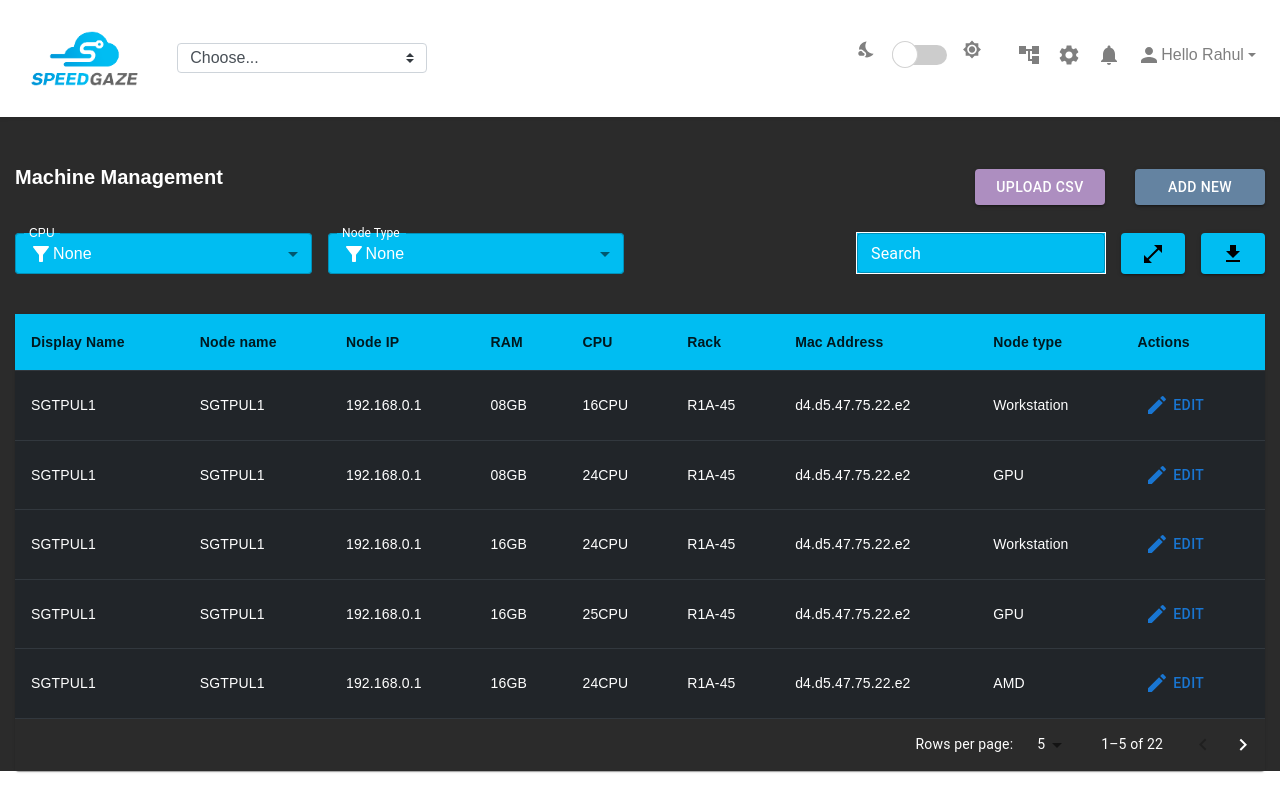
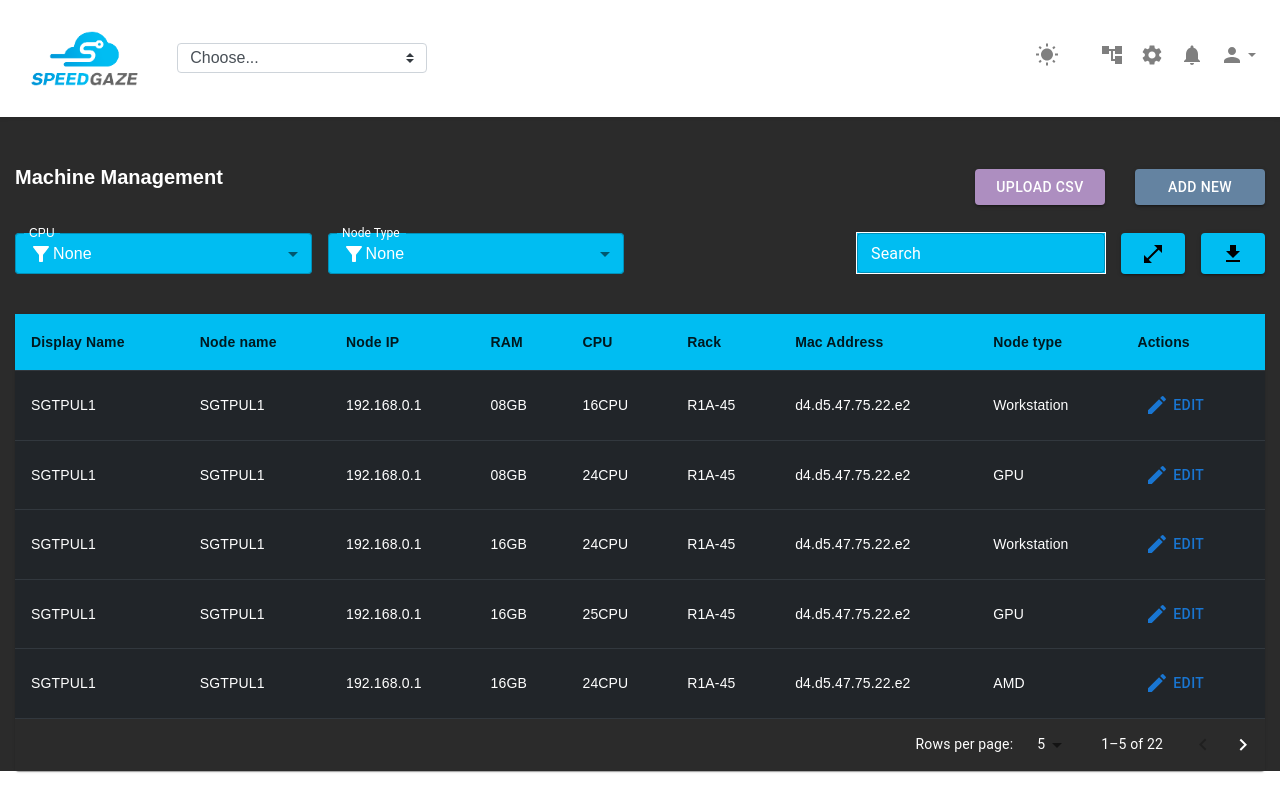
Before and after one commit to ajaydhiman9611/SpeedGaze, a React (Create React App) app: page / in a window 1280 px wide. Built offline with nearby package versions, Linux system fonts and the light colour scheme; a web font is replaced by a local one.

Commit message:
Updated the theme and stored it in the localstorage

```diff
--- a/src/App.css
+++ b/src/App.css
@@ -9,8 +9,26 @@ body {
   padding-top: 14px;
 }
 
-.themeBar{
+#hideOnLargerScreen {
+  display: none;
+}
+
+@media only screen and (max-width: 600px) {
+
+  #hideOnLargerScreen {
+    display: inline;
+    padding-left: 25px;
+  }
+  .themeBar > svg {
+    margin-top: 19px;
+  }
+}
+
+.themeBar {
   margin-right: 25px;
+}
+.themeBar > svg {
+  margin-top: 9px;
 }
 
 /* ---------------------- Theme SLider ---------------------------------- */
@@ -82,7 +100,6 @@ input:checked + .slider:before {
 }
 /* ---------------------- Theme Slider ---------------------------------- */
 
-
 .bg-light {
   background-color: white;
   color: black;
--- a/src/Components/Navbar/Navbar.js
+++ b/src/Components/Navbar/Navbar.js
@@ -6,7 +6,7 @@ import SettingsIcon from '@mui/icons-material/Settings';
 import NotificationsIcon from '@mui/icons-material/Notifications';
 import PersonIcon from '@mui/icons-material/Person';
 import NightsStayIcon from '@mui/icons-material/NightsStay';
-import Brightness7Icon from '@mui/icons-material/Brightness7';
+import WbSunnyIcon from '@mui/icons-material/WbSunny';
 
 import logo from "../../assets/brand_Logo.png"
 
@@ -69,30 +69,37 @@ export const Navbar = () => {
                         <span className="nav-link"><input class="form-control mr-sm-2 headerSearch" type="search" placeholder="Search" aria-label="Search" /></span>
                     </li> */}
                     <li className="nav-item themeBar">
-                        <span
-                            style={{ width: "fit-content", verticalAlign: "middle", textAlign: "center" }}>
-                            <NightsStayIcon style={{ color: "grey", paddingTop: "5px" }} />
-                            &nbsp; &nbsp;
-                            <label className="switch">
-                                <input type="checkbox" onClick={changeTheme} />
-                                <span className="slider round"></span>
-                            </label>
-                            &nbsp; &nbsp;
-                            <Brightness7Icon style={{ color: "grey", paddingTop: "5px" }} />
+                        <span className="nav-link">
+                            {themeState === "darker"
+                                ?
+                                <WbSunnyIcon id="theme-icon" onClick={changeTheme} style={{ color: "grey", cursor: "pointer" }} />
+                                :
+                                <NightsStayIcon id="theme-icon" onClick={changeTheme} style={{ color: "grey", cursor: "pointer" }} />
+                            }
+                            <span htmlFor="theme-icon" id="hideOnLargerScreen">Toggle Theme</span>
                         </span>
                     </li>
                     <li className="nav-item ">
-                        <span className="nav-link"><AccountTreeIcon /></span>
+                        <span className="nav-link">
+                            <AccountTreeIcon />
+                            <span id="hideOnLargerScreen">Project and Jobs</span>
+                        </span>
                     </li>
                     <li className="nav-item">
-                        <span className="nav-link"><SettingsIcon /></span>
+                        <span className="nav-link">
+                            <SettingsIcon />
+                            <span id="hideOnLargerScreen">Settings</span>
+                        </span>
                     </li>
                     <li className="nav-item ">
-                        <span className="nav-link"><NotificationsIcon /></span>
+                        <span className="nav-link">
+                            <NotificationsIcon />
+                            <span id="hideOnLargerScreen">Notifications</span>
+                        </span>
                     </li>
                     <li class="nav-item dropdown">
                         <a class="nav-link dropdown-toggle d-flex align-items-center" id="navbarDropdownMenuLink" data-toggle="dropdown" aria-haspopup="true" aria-expanded="false">
-                            <PersonIcon /> <span></span> Hello Rahul
+                            <PersonIcon /> <span id="hideOnLargerScreen">Hello Rahul</span>
                         </a>
                         <div class="dropdown-menu dropdown-menu-right " aria-labelledby="navbarDropdownMenuLink">
                             <a class="dropdown-item">Profile</a>
@@ -101,6 +108,6 @@ export const Navbar = () => {
                     </li>
                 </ul>
             </div>
-        </nav>
+        </nav >
     )
 }
--- a/src/context/ThemeContext.js
+++ b/src/context/ThemeContext.js
@@ -5,9 +5,10 @@ const { Provider } = ThemeContext;
 
 const ThemeProvider = ({ children }) => {
 
-    const [themeState, setThemeState] = useState("darker");
+    const [themeState, setThemeState] = useState(localStorage.getItem("sg-theme") || "darker");
 
     const setTheme = theme => {
+        localStorage.setItem("sg-theme", theme);
         console.log("Called!", theme);
         setThemeState(theme);
     }
--- a/src/theme.css
+++ /dev/null
@@ -1,6 +0,0 @@
-.bg-light {
-  background-color: white;
-}
-.bg-darker {
-  background-color: black;
-}
```
